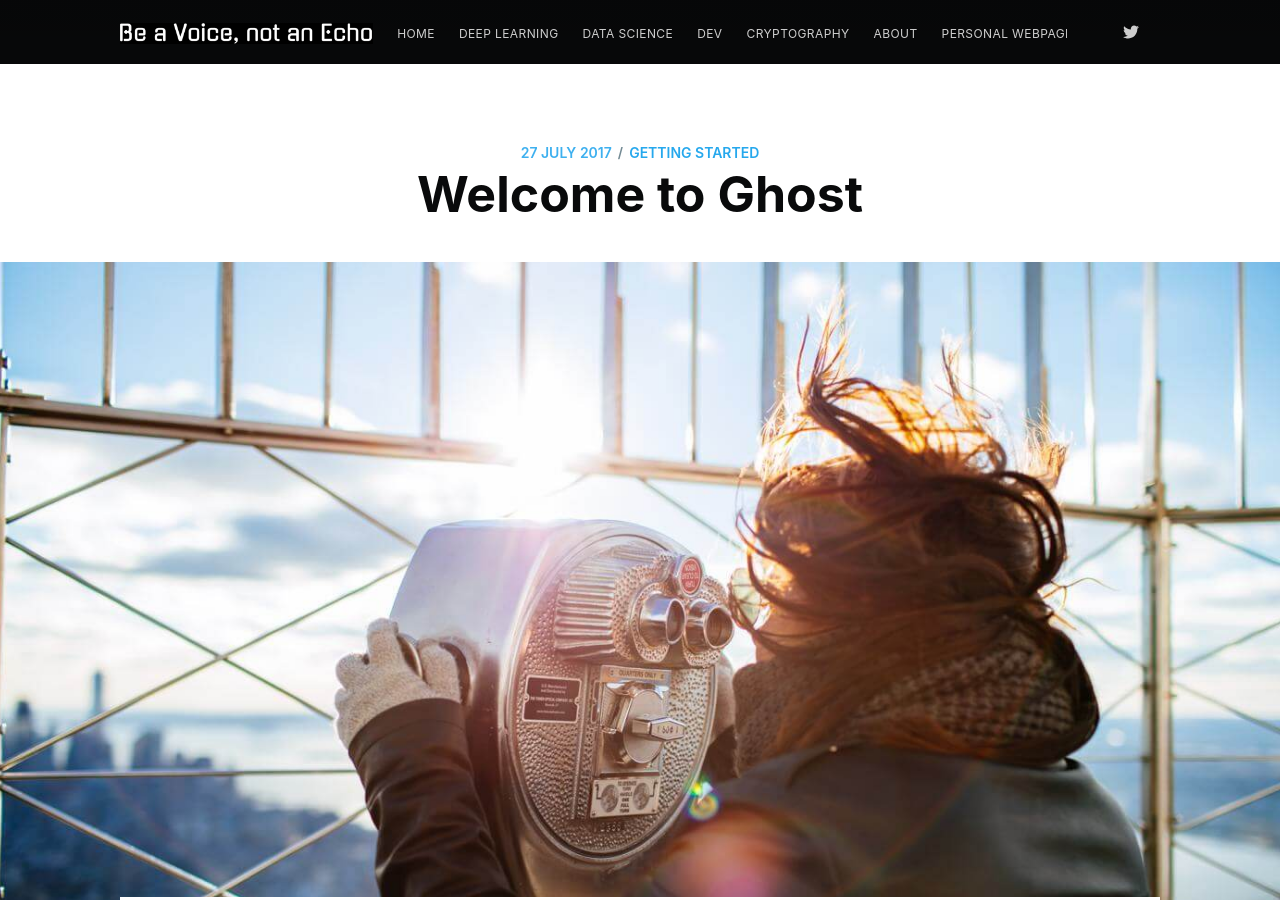
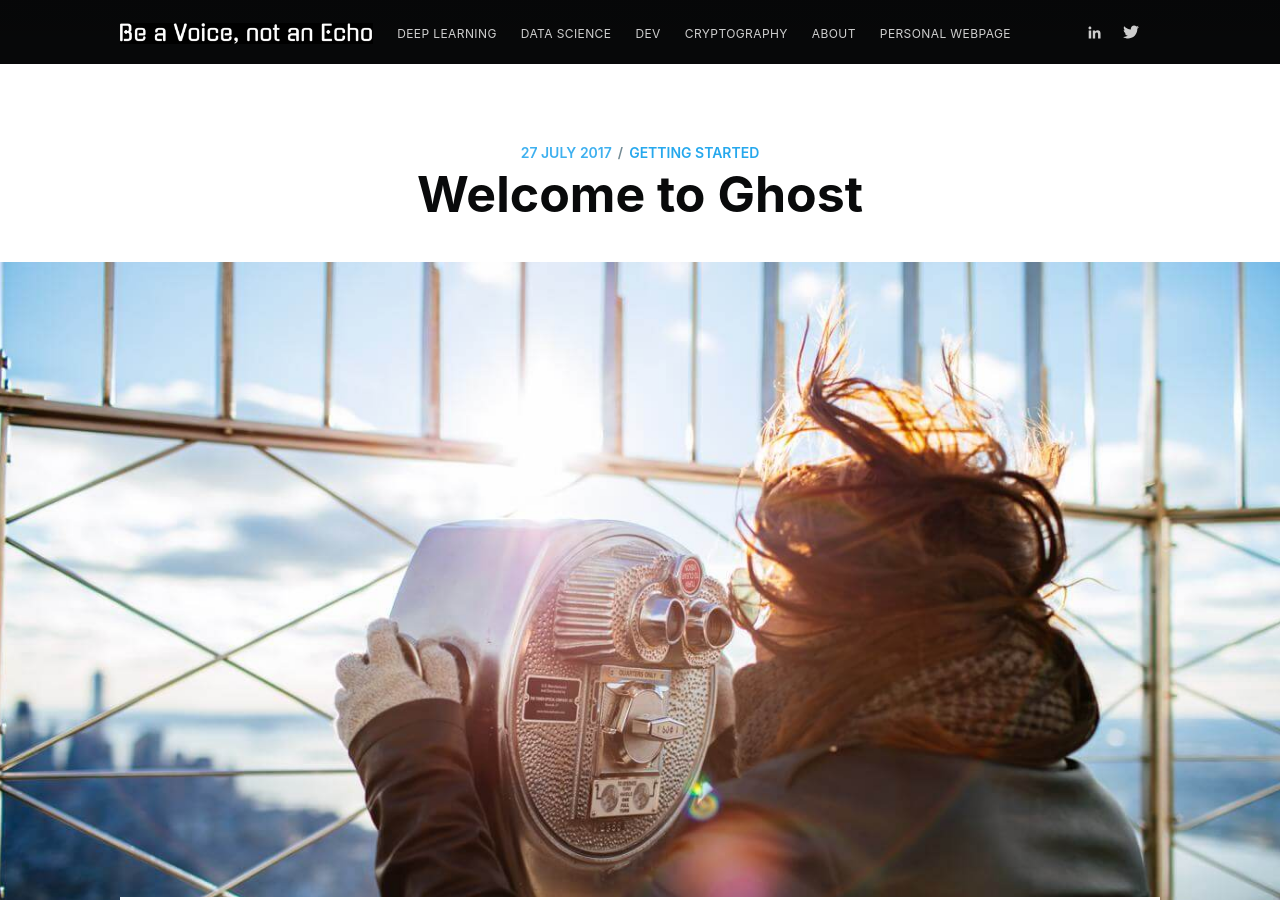
Before and after one commit to ibarrond/BeAVoice, a Jekyll site: the page built from _posts/2017-07-27-welcome.md, in a window 1280 px wide and 900 px high. Built offline with Jekyll 4.4.1, drawn with Linux system fonts in a browser that asks for light colours; nearby versions of some CDN libraries; comment, search, counter and statistics services are not loaded.

Commit message:
Slight touches of CSS

```diff
--- a/_config.yml
+++ b/_config.yml
@@ -9,7 +9,7 @@ baseurl: /BeAVoice/
 
 # Website info
 title: Be A Voice, not an Echo
-description: Sharing knowhow on all things AI & data (& Security) engineering
+description: Sharing engineering knowhow
 cover: assets/images/blog-cover.jpg
 logo: assets/images/blog-icon.png
 logo_dark: assets/images/favicon.png
--- a/_includes/floating-header.html
+++ b/_includes/floating-header.html
@@ -8,7 +8,7 @@
         </a>
     </div>
     <span class="floating-header-divider"><b>&gt;</b></span>
-    <div class="floating-header-title">{{ page.title }}</div>
+    <div class="floating-header-title"><a href="#">{{ page.title }}</a></div>
     <div class="floating-header-share">
         <div class="floating-header-share-label">Share this {% include point.html %}</div>
         <a class="floating-header-share-tw" href="https://twitter.com/share?text={{ page.title | url_encode }}&amp;url={{ site.production_url }}{{ page.url | remove_first: '/' }}"
--- a/_includes/linkedin.html
+++ b/_includes/linkedin.html
@@ -1 +1 @@
-<svg xmlns="http://www.w3.org/2000/svg" viewBox="0 0 32 32"><path d="M150.65,100.682c0,27.992-22.508,50.683-50.273,50.683c-27.765,0-50.273-22.691-50.273-50.683 C50.104,72.691,72.612,50,100.377,50C128.143,50,150.65,72.691,150.65,100.682z M143.294,187.333H58.277V462h85.017V187.333z M279.195,187.333h-81.541V462h81.541c0,0,0-101.877,0-144.181c0-38.624,17.779-61.615,51.807-61.615 c31.268,0,46.289,22.071,46.289,61.615c0,39.545,0,144.181,0,144.181h84.605c0,0,0-100.344,0-173.915 s-41.689-109.131-99.934-109.131s-82.768,45.369-82.768,45.369V187.333z"/></svg>
+<svg xmlns="http://www.w3.org/2000/svg" viewBox="0 0 512 512"><path d="M150.65,100.682c0,27.992-22.508,50.683-50.273,50.683c-27.765,0-50.273-22.691-50.273-50.683 C50.104,72.691,72.612,50,100.377,50C128.143,50,150.65,72.691,150.65,100.682z M143.294,187.333H58.277V462h85.017V187.333z M279.195,187.333h-81.541V462h81.541c0,0,0-101.877,0-144.181c0-38.624,17.779-61.615,51.807-61.615 c31.268,0,46.289,22.071,46.289,61.615c0,39.545,0,144.181,0,144.181h84.605c0,0,0-100.344,0-173.915 s-41.689-109.131-99.934-109.131s-82.768,45.369-82.768,45.369V187.333z"/></svg>
--- a/_includes/navigation.html
+++ b/_includes/navigation.html
@@ -1,5 +1,4 @@
 <ul class="nav" role="menu">
-    <li class="nav-home" role="menuitem"><a href="{{site.baseurl}}">Home</a></li>
     <li class="nav-deep-learning" role="menuitem"><a href="{{site.baseurl}}tag/deep-learning/">Deep Learning</a></li>
     <li class="nav-data-science" role="menuitem"><a href="{{site.baseurl}}tag/data-science/">Data Science</a></li>
     <li class="nav-dev" role="menuitem"><a href="{{site.baseurl}}tag/dev/">Dev</a></li>
--- a/assets/css/screen.css
+++ b/assets/css/screen.css
@@ -1393,6 +1393,7 @@ Usage (In Ghost editor):
 .floating-header-logo {
     overflow: hidden;
     margin: 0 0 0 20px;
+    padding: 0 5px 0 0;
     font-size: 1.6rem;
     line-height: 1em;
     letter-spacing: -1px;
```
